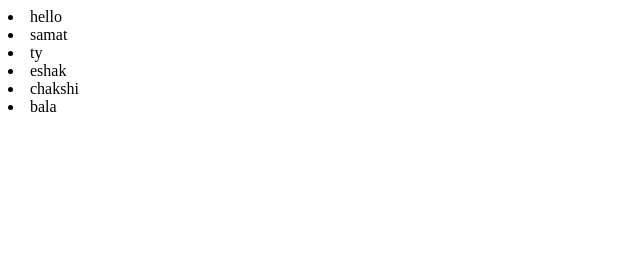
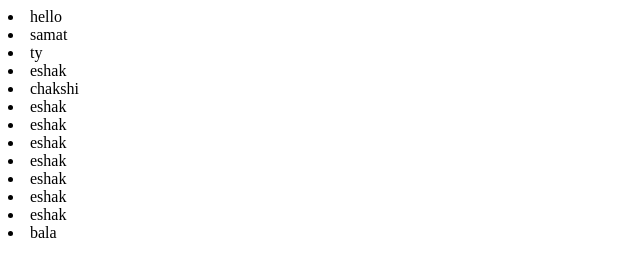
Before and after one commit to zhaisan01/safe, a plain HTML site: page js/index.html in a window 1280 px wide. Shown: the whole page, without its empty margins (0-640 px from the left). Drawn offline with Linux system fonts and the light colour scheme.

Commit message:
eshak is edded

```diff
--- a/js/index.html
+++ b/js/index.html
@@ -13,6 +13,13 @@
             <li>ty </li>
             <li>eshak</li>
             <li>chakshi</li>
+            <li>eshak</li>
+            <li>eshak</li>
+            <li>eshak</li>
+            <li>eshak</li>
+            <li>eshak</li>
+            <li>eshak</li>
+            <li>eshak</li>
             <li>bala</li>
         </div>
     </div>
```
